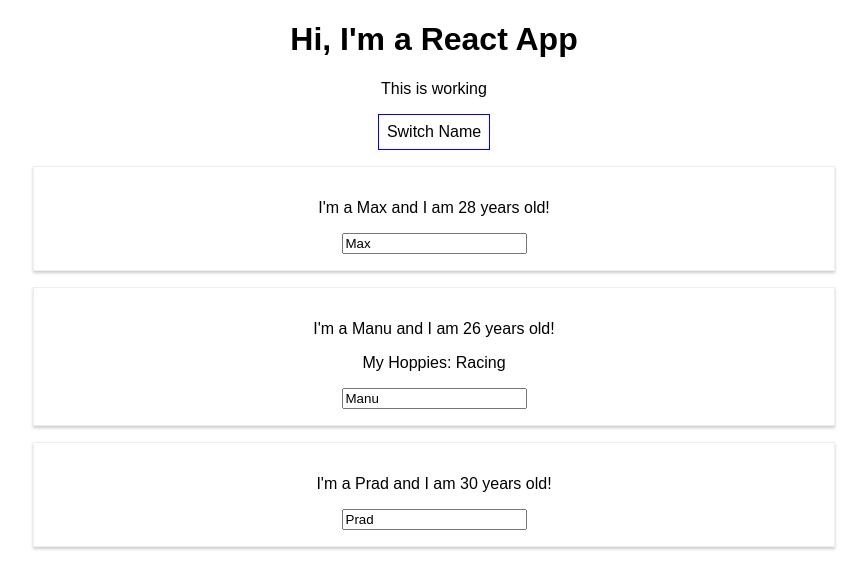
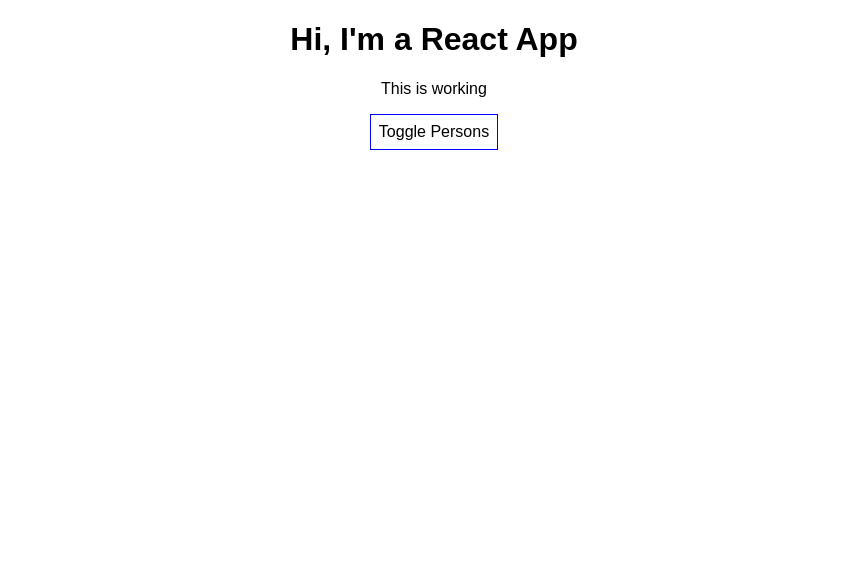
Before and after one commit to pradeepp28/react-complete-guide, a React (Create React App) app: page / in a window 1280 px wide. Shown: the top 588 px of the page, without its empty margins (206-1073 px from the left). Built offline with nearby package versions, Linux system fonts and the light colour scheme.

Commit message:
toggle person jsx

```diff
--- a/src/App.js
+++ b/src/App.js
@@ -8,7 +8,8 @@
       { name: 'Max', age: 28},
       { name: 'Manu', age: 26},
       { name: 'Prad', age: 30}
-    ]
+    ],
+    showPersons: false
   }
 
   switchNameHandler = (newName) => {
@@ -21,6 +22,12 @@
     })
   }
 
+  togglePersonsHandker = () => {
+    let doesShow = this.state.showPersons
+    this.setState({
+      showPersons: !doesShow
+    })
+  }
   nameChangeHandler = (event) => {
     this.setState({
       persons: [
@@ -44,7 +51,9 @@
         <p>This is working</p>
         <button
           style={style}
-          onClick = {() => this.switchNameHandler('Maximillian!!!')}>Switch Name</button>
+          onClick = {this.togglePersonsHandker}>Toggle Persons</button>
+        { this.state.showPersons ?
+          <div>
             <Person
               name = {this.state.persons[0].name}
               age = {this.state.persons[0].age}/>
@@ -56,6 +65,8 @@
             <Person
               name = {this.state.persons[2].name}
               age = {this.state.persons[2].age}/>
+          </div> : null
+        }
       </div>
     );
     //return React.createElement('div', {className: 'App'}, React.createElement('h1', null, 'Hi, I\'m a React App'))
```
Lines whose indentation alone changed are shown as unchanged.
